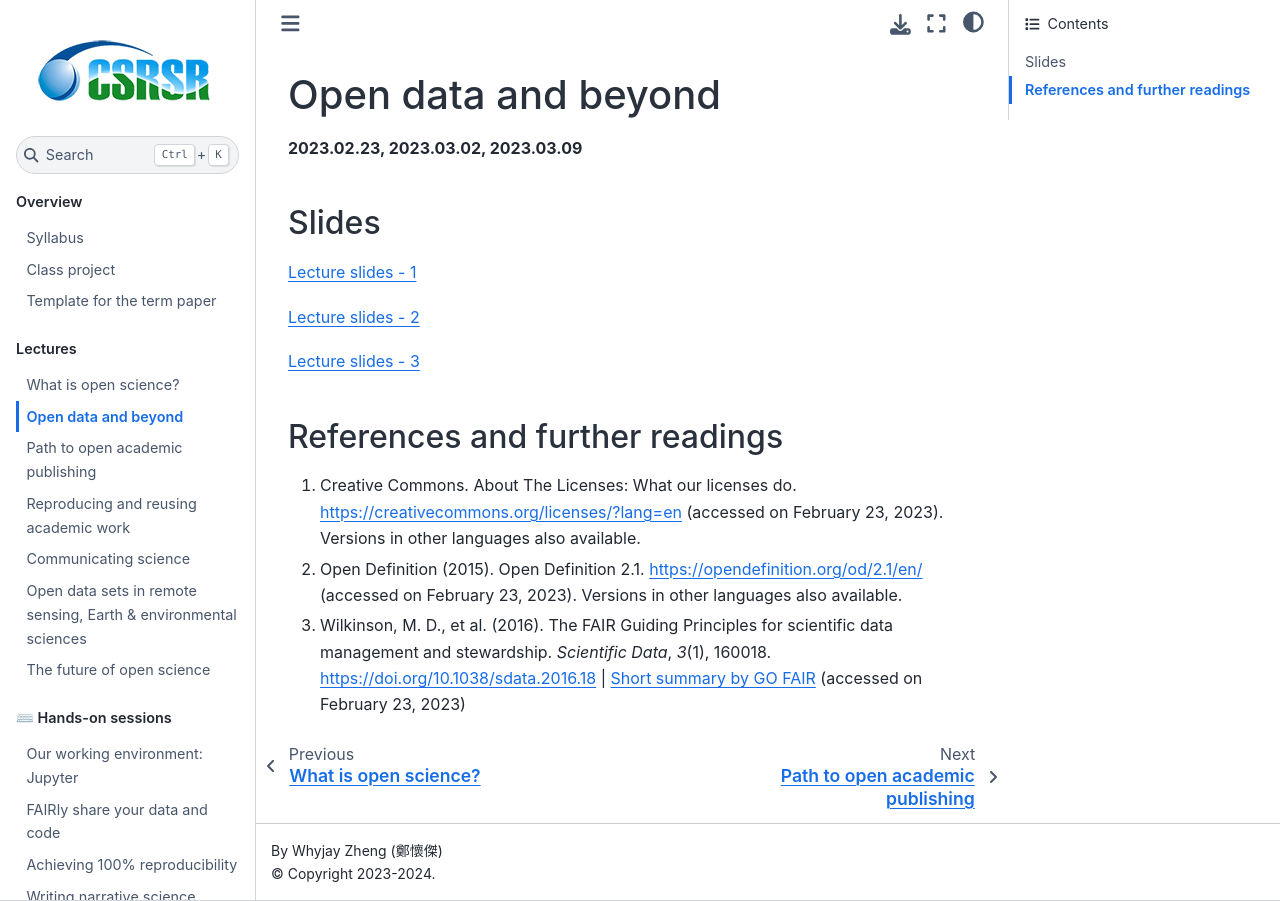
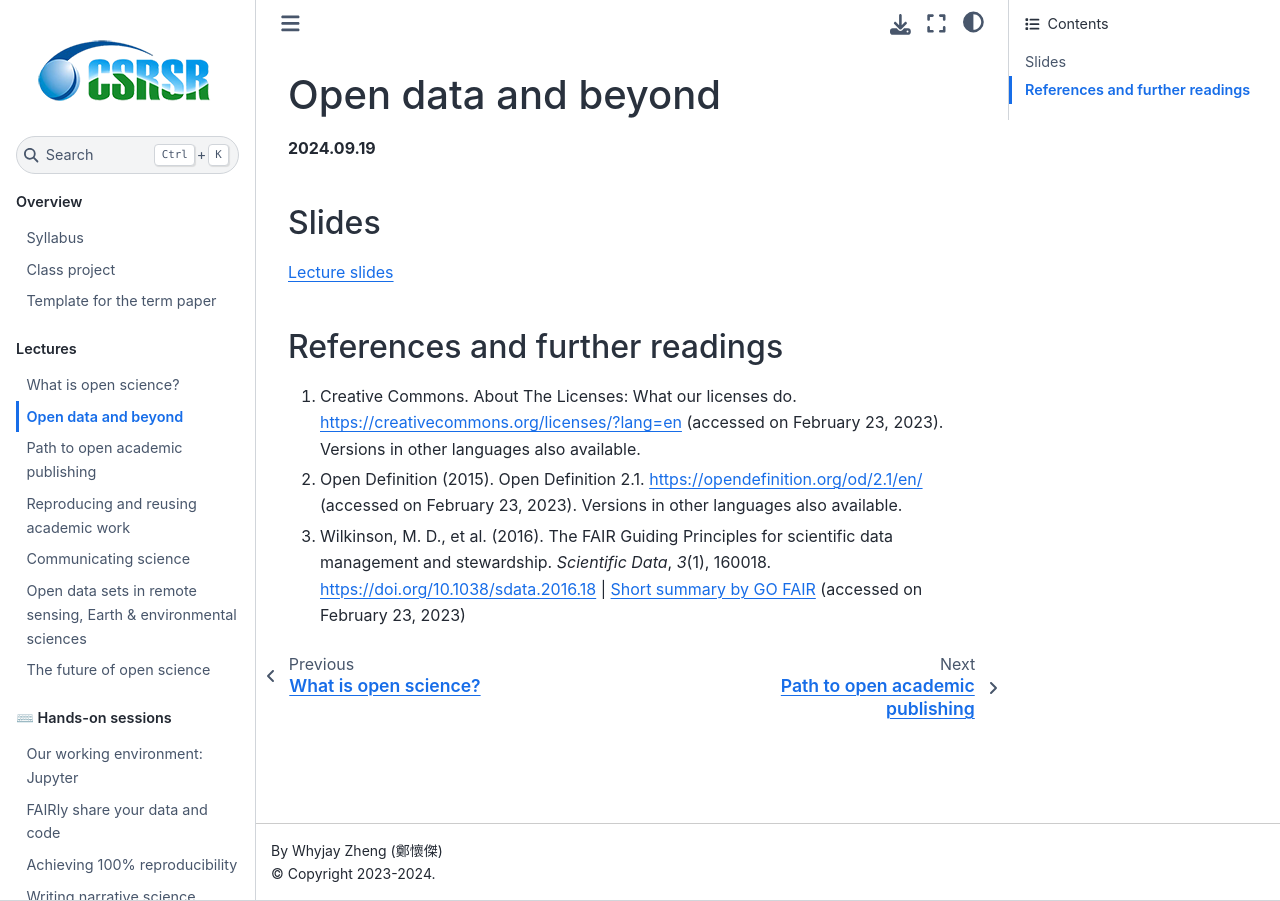
Before and after one commit to whyjz/ncu-open-science, a Jupyter Book: the page built from docs/lectures/L2-opendata.md, in a window 1280 px wide. Built offline with Jupyter Book 1.0.4 settings and Sphinx 7.4.7 and the Sphinx Book theme 1.1.4, drawn with Linux system fonts in a browser that asks for light colours; pages that are not in the unit, such as notebooks, are missing from menus.

Commit message:
Update L2

```diff
--- a/docs/lectures/L2-opendata.md
+++ b/docs/lectures/L2-opendata.md
@@ -1,14 +1,10 @@
 # Open data and beyond
 
-**2023.02.23, 2023.03.02, 2023.03.09**
+**2024.09.19**
 
 ## Slides
 
-[Lecture slides - 1](https://docs.google.com/presentation/d/1Mh2WYh_GNBAiqmDvcRcRvQ7xphawVWTNtZ-_8CumzkY/edit?usp=sharing)
-
-[Lecture slides - 2](https://docs.google.com/presentation/d/1i3x-VmxHqbWxo-qFwTOnfwMWRyIi3f5-J8JYZYJnlyg/edit?usp=sharing)
-
-[Lecture slides - 3](https://docs.google.com/presentation/d/1TjHWSZZO_QkOkY0tiRz7jF8a3vhS2bIiG5f47oAvbwo/edit?usp=sharing)
+[Lecture slides](https://docs.google.com/presentation/d/14-6-7tQTcUE3-jp636JwaPM9ev0ZKnGHxIzckVfIDIM/edit?usp=sharing)
 
 ## References and further readings
 
```
Also changed, not shown: docs/lectures/L1-intro.md (+1 -1 lines).
